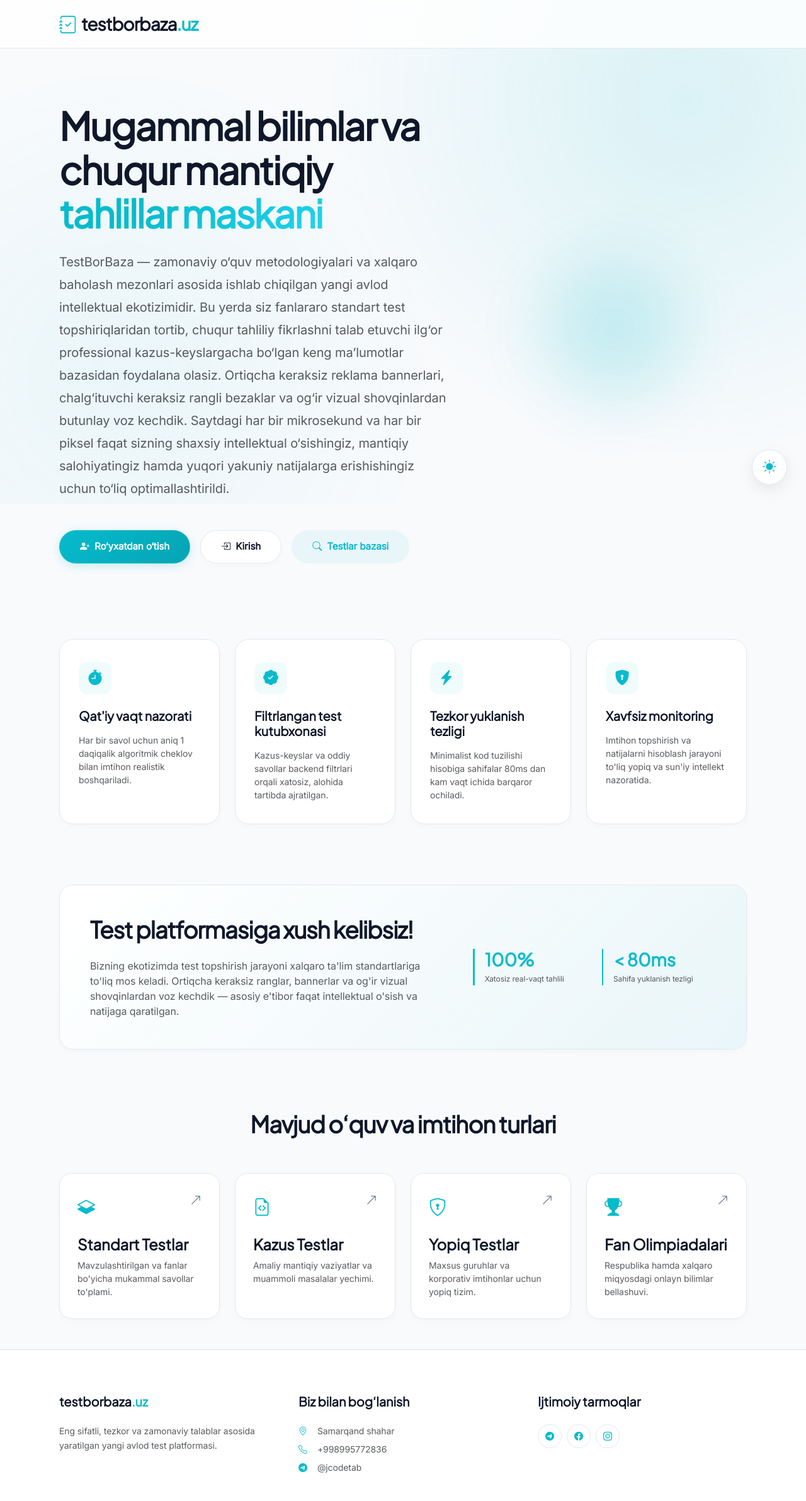
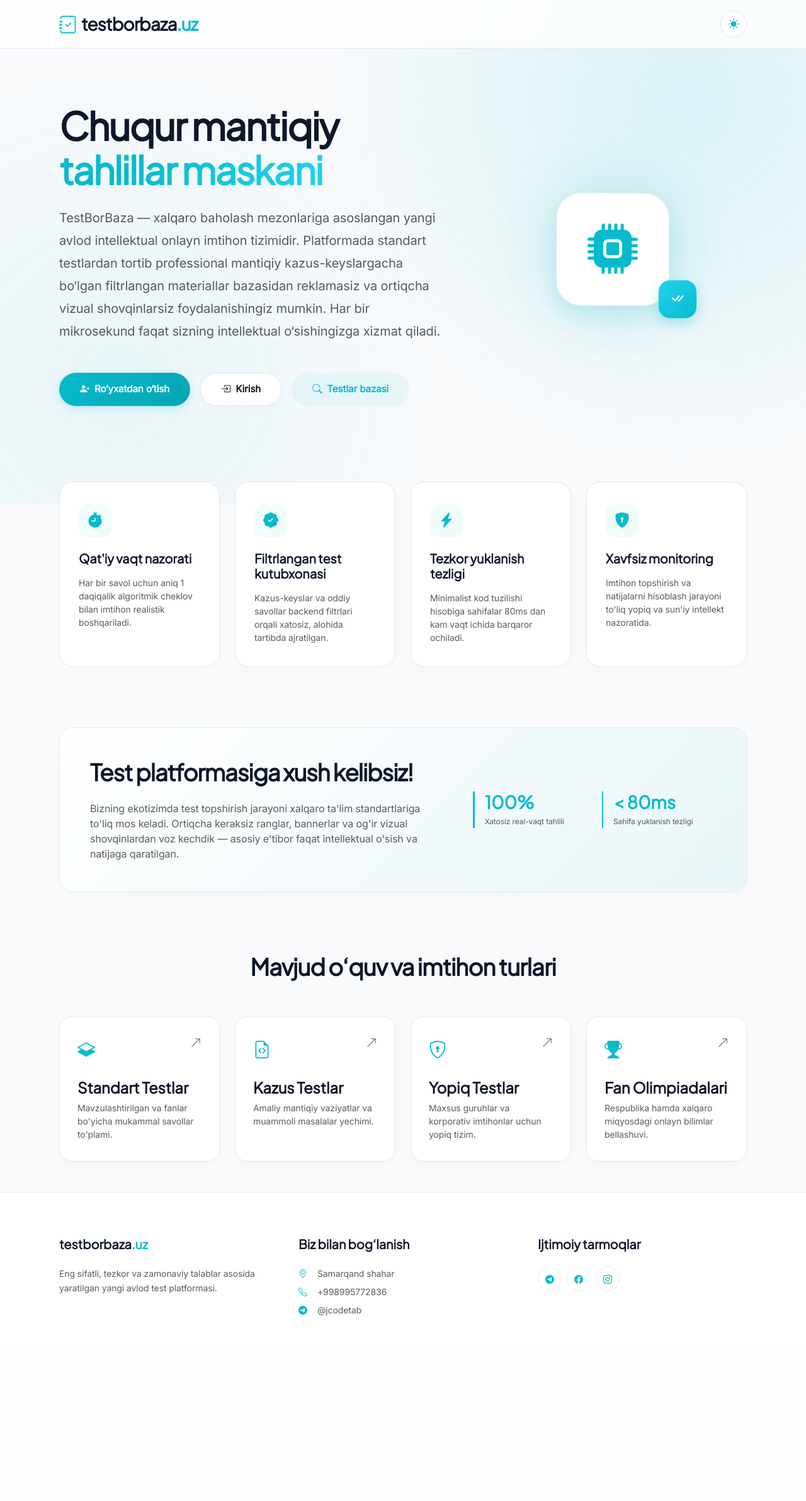
Before and after one commit to jcodetab/online_test_platform, a Django app: template templates/registration/home.html in a window 1280 px wide. Shown: the whole page at 63% size. After the commit the page ends 2089 px from the top, so only its background shows below. Run offline with Django 5.2, Linux system fonts and the light colour scheme; the template is opened without the code that fills it, so the values that code supplies are empty.

Commit message:
Main sahifa dizayni va matnlari optimallashtirildi

```diff
--- a/templates/registration/home.html
+++ b/templates/registration/home.html
@@ -32,6 +32,7 @@
             --sphere-opacity: 0.12;
             --shadow-sm: 0 4px 12px rgba(0, 0, 0, 0.02);
             --shadow-md: 0 15px 30px rgba(0, 0, 0, 0.04);
+            --shadow-md-glow: 0 15px 30px rgba(6, 187, 204, 0.15);
             --toggle-bg: #FFFFFF;
         }
 
@@ -48,6 +49,7 @@
             --sphere-opacity: 0.22;
             --shadow-sm: 0 4px 12px rgba(0, 0, 0, 0.12);
             --shadow-md: 0 15px 30px rgba(0, 0, 0, 0.22);
+            --shadow-md-glow: 0 15px 30px rgba(6, 187, 204, 0.3);
             --toggle-bg: #1E293B;
         }
 
@@ -183,7 +185,7 @@
             -webkit-text-fill-color: transparent;
         }
 
-        /* Grafik Animatsiyalar */
+        /* Grafik Animatsiyalar va Yangi Test Ikona Vizuali */
         .hero-visual-wrapper {
             position: relative;
             width: 100%;
@@ -200,6 +202,68 @@
             border-radius: 50%;
             filter: blur(40px);
             animation: pulseGlow 4s infinite alternate ease-in-out;
+            position: absolute;
+            z-index: 1;
+        }
+
+        .hero-main-icon-box {
+            position: relative;
+            z-index: 2;
+            width: 180px;
+            height: 180px;
+            background: var(--card-bg);
+            border: 1px solid var(--border-clean);
+            box-shadow: var(--shadow-md-glow);
+            border-radius: 40px;
+            display: flex;
+            align-items: center;
+            justify-content: center;
+            font-size: 80px;
+            color: var(--brand-primary);
+            animation: floatCard 6s infinite ease-in-out;
+        }
+
+        .hero-sub-icon-badge {
+            position: absolute;
+            z-index: 3;
+            width: 60px;
+            height: 60px;
+            background: linear-gradient(135deg, #22D3EE 0%, var(--brand-primary) 100%);
+            border-radius: 18px;
+            display: flex;
+            align-items: center;
+            justify-content: center;
+            color: #FFFFFF;
+            font-size: 24px;
+            box-shadow: 0 8px 20px rgba(6, 187, 204, 0.3);
+            bottom: 90px;
+            right: 80px;
+            animation: floatBadge 6s infinite ease-in-out;
+        }
+
+        /* NAV KUN/TUN REJIMI TUGMASI (YANGI PARAGRAFGA MOSLAB KO'CHIRILDI) */
+        .theme-nav-toggle {
+            width: 42px;
+            height: 42px;
+            border-radius: 50%;
+            background-color: var(--toggle-bg);
+            border: 1px solid var(--border-clean);
+            color: var(--brand-primary);
+            box-shadow: var(--shadow-sm);
+            display: flex;
+            align-items: center;
+            justify-content: center;
+            cursor: pointer;
+            transition: all 0.3s cubic-bezier(0.175, 0.885, 0.32, 1.275);
+            font-size: 18px;
+        }
+
+        .theme-nav-toggle:hover {
+            transform: scale(1.08) rotate(15deg);
+            box-shadow: 0 4px 12px rgba(6, 187, 204, 0.2);
+            background-color: var(--brand-primary);
+            color: #FFFFFF;
+            border-color: var(--brand-primary);
         }
 
         /* Bento Minimal Animatsiyali Kartalar */
@@ -275,38 +339,19 @@
             color: var(--brand-primary);
         }
 
-        /* EKRAN BURCHAGIDAGI FLOATING KUN/TUN REJIMI TUGMASI */
-        .theme-floating-toggle {
-            position: fixed;
-            bottom: 30px;
-            right: 30px;
-            width: 56px;
-            height: 56px;
-            border-radius: 50%;
-            background-color: var(--toggle-bg);
-            border: 1px solid var(--border-clean);
-            color: var(--brand-primary);
-            box-shadow: 0 8px 24px rgba(0,0,0,0.08);
-            display: flex;
-            align-items: center;
-            justify-content: center;
-            cursor: pointer;
-            z-index: 9999;
-            transition: all 0.3s cubic-bezier(0.175, 0.885, 0.32, 1.275);
-            font-size: 22px;
-        }
-
-        .theme-floating-toggle:hover {
-            transform: scale(1.1) rotate(15deg);
-            box-shadow: 0 12px 30px rgba(6, 187, 204, 0.25);
-            background-color: var(--brand-primary);
-            color: #FFFFFF;
-            border-color: var(--brand-primary);
-        }
-
         @keyframes pulseGlow {
             0% { transform: scale(0.95); opacity: 0.5; }
             100% { transform: scale(1.1); opacity: 0.85; }
+        }
+
+        @keyframes floatCard {
+            0%, 100% { transform: translateY(0) rotate(0deg); }
+            50% { transform: translateY(-12px) rotate(2deg); }
+        }
+
+        @keyframes floatBadge {
+            0%, 100% { transform: translateY(0) scale(1); }
+            50% { transform: translateY(-20px) scale(1.05); }
         }
 
         .footer-clean {
@@ -327,10 +372,6 @@
 
     {% block content %}{% endblock %}
 
-    <button class="theme-floating-toggle" id="theme-toggle" title="Rejimni o'zgartirish">
-        <i class="bi bi-sun-fill" id="theme-icon"></i>
-    </button>
-
     <nav class="navbar navbar-expand-lg sticky-top custom-nav">
         <div class="container px-4">
             <a href="{% url 'home' %}" class="navbar-brand d-flex align-items-center">
@@ -338,7 +379,12 @@
                     <i class="bi bi-journal-check me-2 brand-color-text"></i>testborbaza<span class="brand-color-text">.uz</span>
                 </h3>
             </a>
-            <div class="ms-auto d-flex align-items-center gap-3"></div>
+            <div class="ms-auto d-flex align-items-center gap-3">
+                <!-- KUN/TUN TUGMASI ENDI SHU YERDA - O'NG TOMON YUQORI BURCHAKDA -->
+                <button class="theme-nav-toggle" id="theme-toggle" title="Rejimni o'zgartirish">
+                    <i class="bi bi-sun-fill" id="theme-icon"></i>
+                </button>
+            </div>
         </div>
     </nav>
 
@@ -346,9 +392,9 @@
         <div class="container px-4">
             <div class="row align-items-center g-5">
                 <div class="col-lg-7 text-center text-lg-start pt-lg-3">
-                    <h1 class="hero-title mb-4">Mugammal bilimlar va chuqur mantiqiy <span class="brand-gradient-text">tahlillar maskani</span></h1>
+                    <h1 class="hero-title mb-4">Chuqur mantiqiy <span class="brand-gradient-text">tahlillar maskani</span></h1>
                     <p class="text-muted fs-5 mb-5" style="font-weight: 400; line-height: 1.8; max-width: 680px;">
-                        TestBorBaza — zamonaviy o‘quv metodologiyalari va xalqaro baholash mezonlari asosida ishlab chiqilgan yangi avlod intellektual ekotizimidir. Bu yerda siz fanlararo standart test topshiriqlaridan tortib, chuqur tahliliy fikrlashni talab etuvchi ilg‘or professional kazus-keyslargacha bo‘lgan keng ma’lumotlar bazasidan foydalana olasiz. Ortiqcha keraksiz reklama bannerlari, chalg‘ituvchi keraksiz rangli bezaklar va og‘ir vizual shovqinlardan butunlay voz kechdik. Saytdagi har bir mikrosekund va har bir piksel faqat sizning shaxsiy intellektual o‘sishingiz, mantiqiy salohiyatingiz hamda yuqori yakuniy natijalarga erishishingiz uchun to‘liq optimallashtirildi.
+                        TestBorBaza — xalqaro baholash mezonlariga asoslangan yangi avlod intellektual onlayn imtihon tizimidir. Platformada standart testlardan tortib professional mantiqiy kazus-keyslargacha bo‘lgan filtrlangan materiallar bazasidan reklamasiz va ortiqcha vizual shovqinlarsiz foydalanishingiz mumkin. Har bir mikrosekund faqat sizning intellektual o‘sishingizga xizmat qiladi.
                     </p>
 
                     <div class="d-flex flex-row flex-wrap align-items-center justify-content-center justify-content-lg-start gap-3">
@@ -368,9 +414,16 @@
                     </div>
                 </div>
 
+                <!-- O'NG TOMONDAGI BO'SH JOYGA ZAMONAVIY INTERAKTIV ICON ELEMENTI JOYLASHDI -->
                 <div class="col-lg-5 d-none d-lg-flex justify-content-center">
                     <div class="hero-visual-wrapper">
                         <div class="animated-core-sphere"></div>
+                        <div class="hero-main-icon-box">
+                            <i class="bi bi-cpu-fill"></i>
+                        </div>
+                        <div class="hero-sub-icon-badge">
+                            <i class="bi bi-check-all"></i>
+                        </div>
                     </div>
                 </div>
             </div>
```
